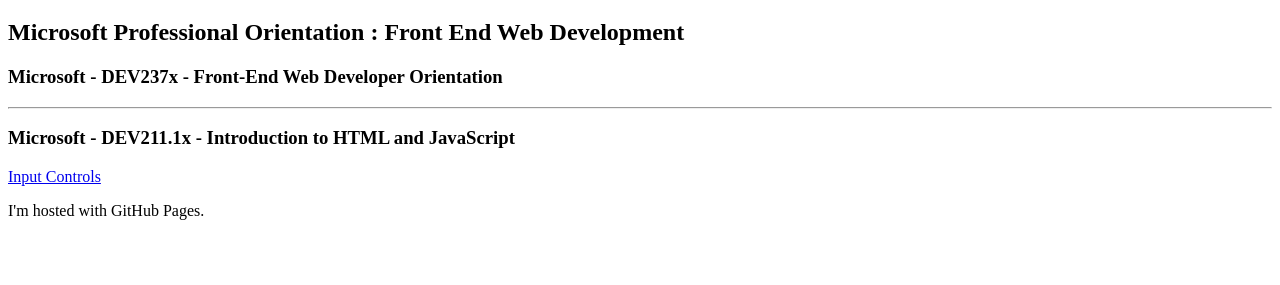
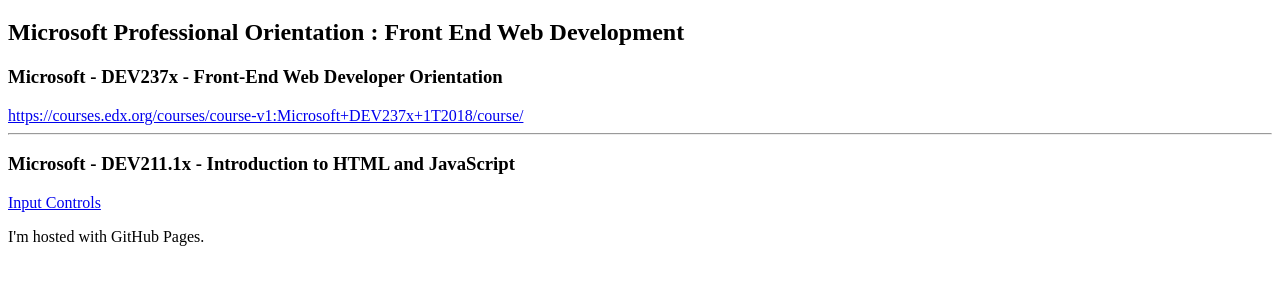
Before and after one commit to Sadov1/sadov.github.io, a plain HTML site: page index.html in a window 1280 px wide. Shown: the part 61-346 px from the top of the page. Drawn offline with Linux system fonts and the light colour scheme.

Commit message:
Update index.html

```diff
--- a/index.html
+++ b/index.html
@@ -6,6 +6,8 @@
   <h2>Microsoft Professional Orientation : Front End Web Development</h2>
 
   <h3>Microsoft - DEV237x - Front-End Web Developer Orientation</h3>
+
+  <a href="https://courses.edx.org/courses/course-v1:Microsoft+DEV237x+1T2018/course/">https://courses.edx.org/courses/course-v1:Microsoft+DEV237x+1T2018/course/</a>
   <hr>
   <h3>Microsoft - DEV211.1x - Introduction to HTML and JavaScript</h3>
   <a href="InputControls.html">Input Controls</a>
```
